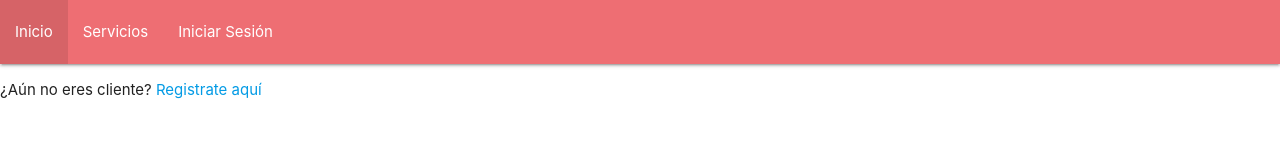
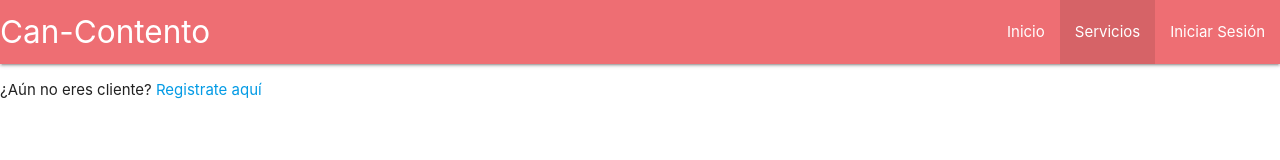
Before and after one commit to jela3105/CanContentoFrontend, a plain HTML site: page servicios.html in a window 1280 px wide. Drawn offline with nearby package versions, Linux system fonts and the light colour scheme.

Commit message:
Navbar is working

```diff
--- /dev/null
+++ b/Js/initialization.js
@@ -0,0 +1,3 @@
+document.addEventListener('DOMContentLoaded', function() {
+    M.AutoInit()
+});
--- a/servicios.html
+++ b/servicios.html
@@ -18,17 +18,31 @@
     <body>
         <header>
             <nav>
-                <ul>
-                    <li><a href="index.html">Inicio</a></li>
-                    <li><a href="servicios.html">Servicios</a></li>
-                    <li><a href="#iniciar-sesion">Iniciar Sesión</a></li>
-                </ul>
+                <div class="naw-wrapper">
+                    <a href="#" class="brand-logo">Can-Contento</a>
+                    <a href="#" data-target="mobile-demo" class="sidenav-trigger">
+                        <i class="material-icons">menu</i>
+                    </a>
+                    <ul id="nav-mobile" class="right hide-on-med-and-down">
+                        <li><a href="index.html">Inicio</a></li>
+                        <li class="active"><a href="servicios.html">Servicios</a></li>
+                        <li><a href="#iniciar-sesion">Iniciar Sesión</a></li>
+                    </ul>
+                </div>
             </nav>
+
+            <ul class="sidenav" id="mobile-demo">
+                <li><a href="index.html">Inicio</a></li>
+                <li><a href="servicios.html">Servicios</a></li>
+                <li><a href="#iniciar-sesion">Iniciar Sesión</a></li>
+            </ul>
+
+
             <p>¿Aún no eres cliente? <a href="#registro">Registrate aquí</a></p>
         </header>
 
-
         <!-- Compiled and minified JavaScript -->
         <script src="https://cdnjs.cloudflare.com/ajax/libs/materialize/1.0.0/js/materialize.min.js"></script>
+        <script src="Js/initialization.js"></script>
     </body>
 </html>
```
Also changed, not shown: index.html (+23 -5 lines).
